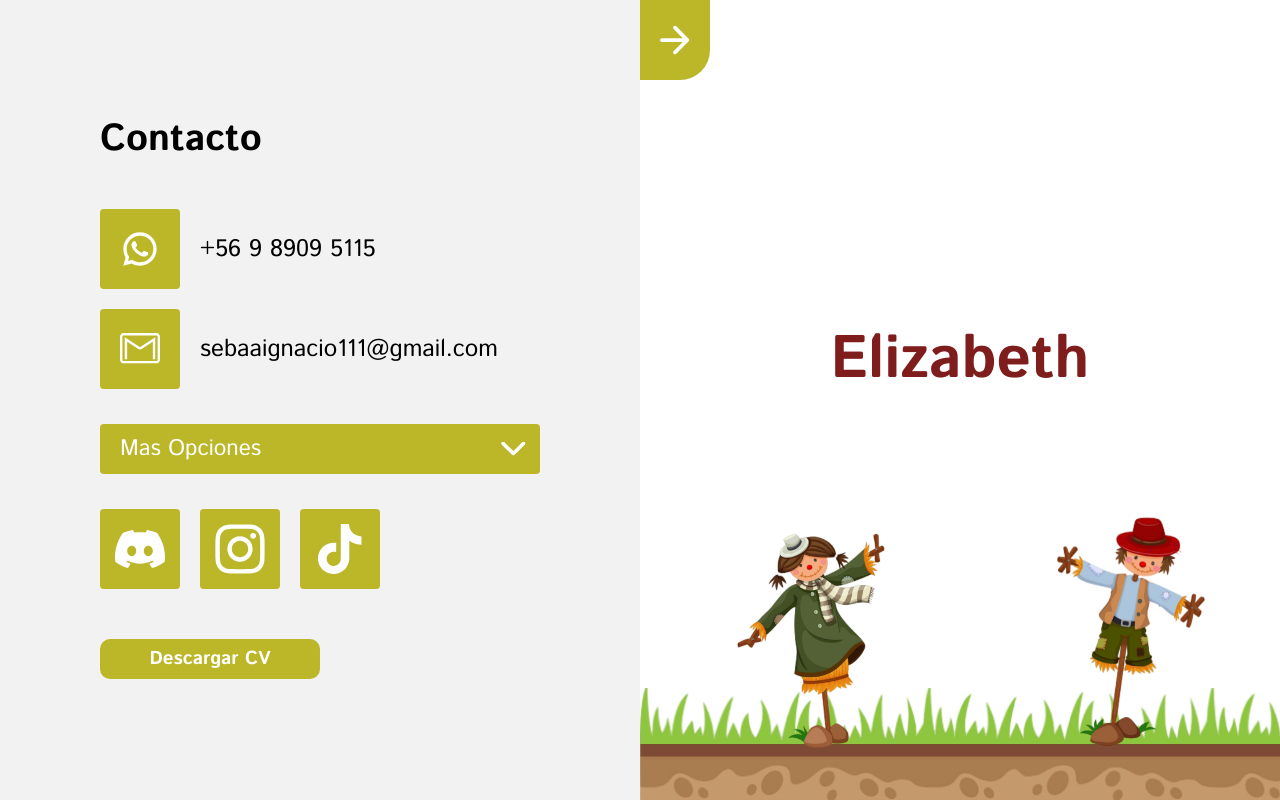
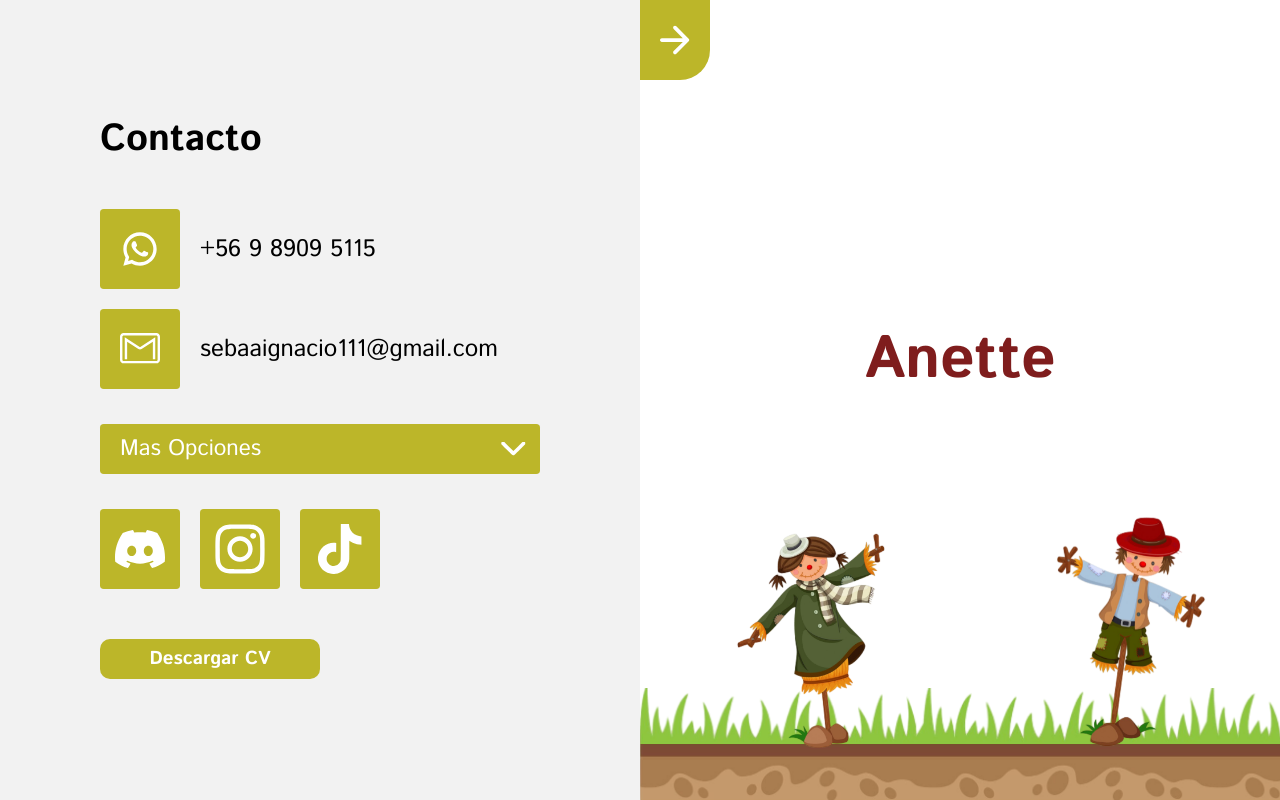
Before and after one commit to IkedaDev/ikeda-portfolio, a React (Vite) app: page /contact in a window 1280 px wide. Built offline with nearby package versions, Linux system fonts and the light colour scheme.

Commit message:
TEST: CI

```diff
--- a/src/pages/contact/desktop/ContactDesktop.tsx
+++ b/src/pages/contact/desktop/ContactDesktop.tsx
@@ -34,7 +34,7 @@ export const ContactDesktop: React.FC = () => {
                 <div className="h-full w-1/2  ">
                     <Navbar />
                     <div className="flex flex-col justify-center h-[70vh] items-center text-3xl leading-[3rem] md:px-24 lg:px-32 xl:px-40 relative z-10">
-                        <p className="font-bold text-[6rem] text-red-900">Elizabeth</p>
+                        <p className="font-bold text-[6rem] text-red-900">Anette</p>
                     </div>
                     <div className="fixed bottom-0 right-0 w-1/2">
                         <GrassScene  sprites={sprites}/>
```
